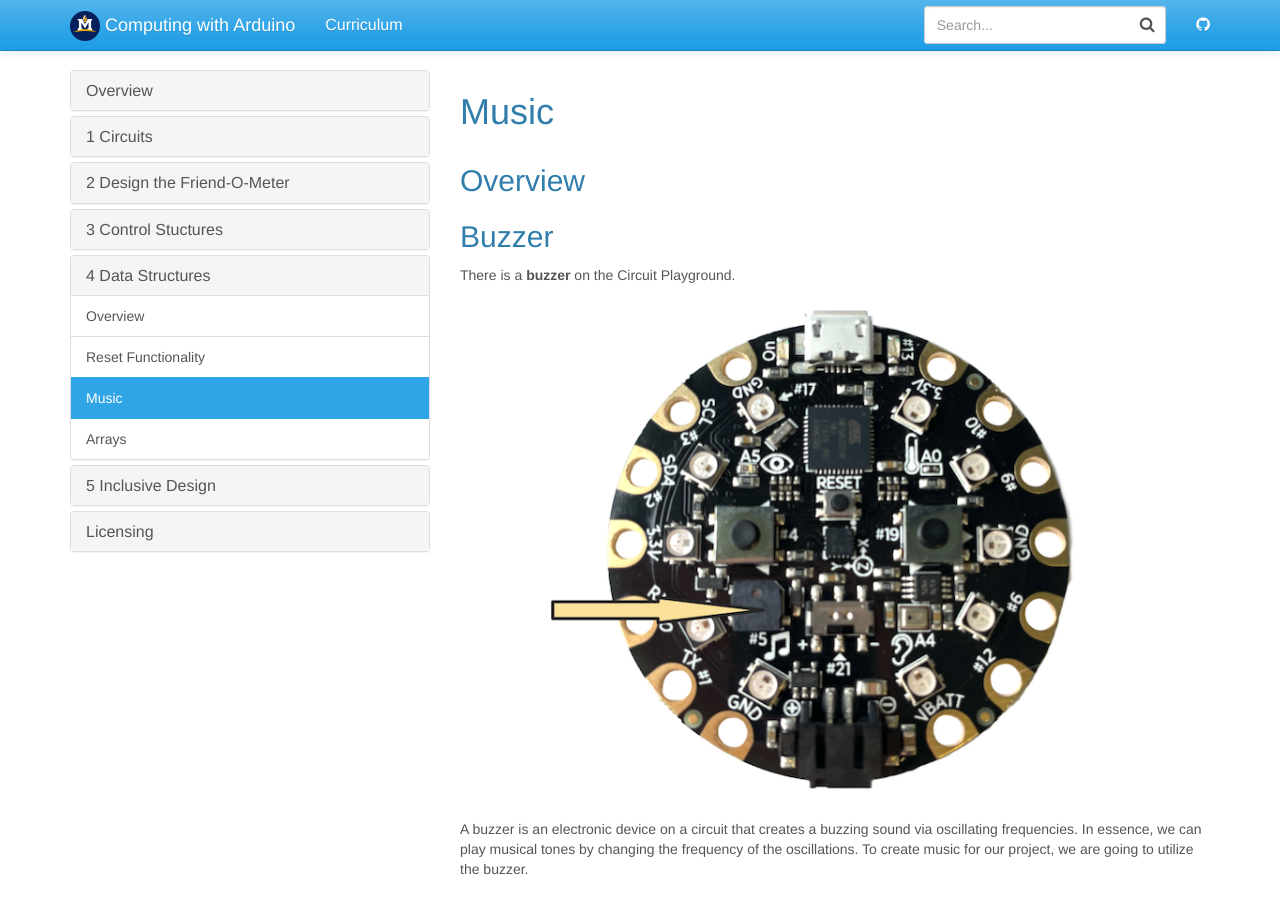
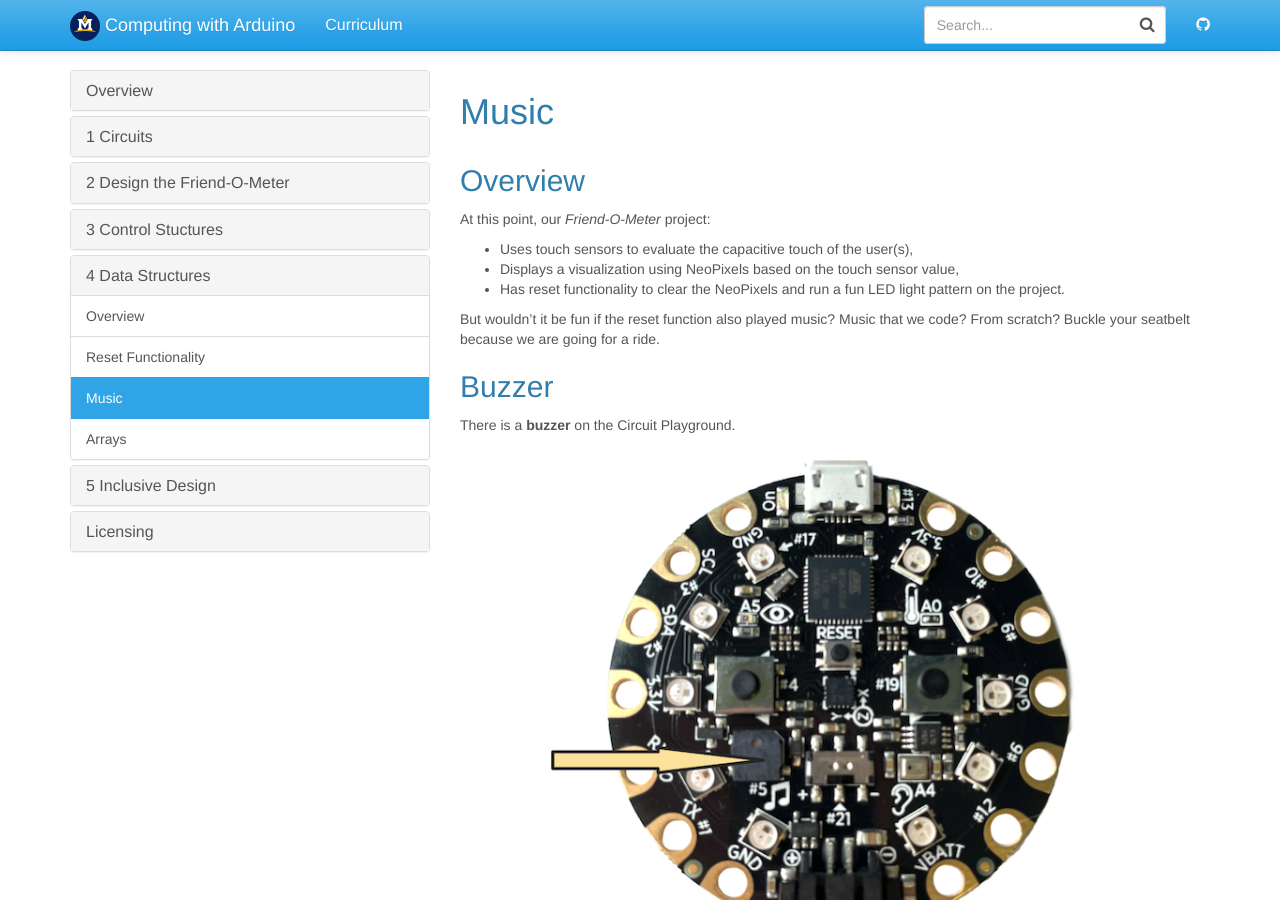
Before and after one commit to jake-chipps/friendometer, a Jekyll site: the page built from _docs/lessons/4-2.md, in a window 1280 px wide and 900 px high. Built offline with Jekyll 4.4.1, drawn with Linux system fonts in a browser that asks for light colours.

Commit message:
Update 4-2.md

```diff
--- a/_docs/lessons/4-2.md
+++ b/_docs/lessons/4-2.md
@@ -3,7 +3,12 @@ title: Music
 permalink: /docs/4-2/
 ---
 ## Overview
+At this point, our *Friend-O-Meter* project:
+- Uses touch sensors to evaluate the capacitive touch of the user(s),
+- Displays a visualization using NeoPixels based on the touch sensor value,
+- Has reset functionality to clear the NeoPixels and run a fun LED light pattern on the project.
 
+But wouldn't it be fun if the reset function also played music? Music that we code? From scratch? Buckle your seatbelt because we are going for a ride.
 
 ## Buzzer
 There is a **buzzer** on the Circuit Playground.
```
